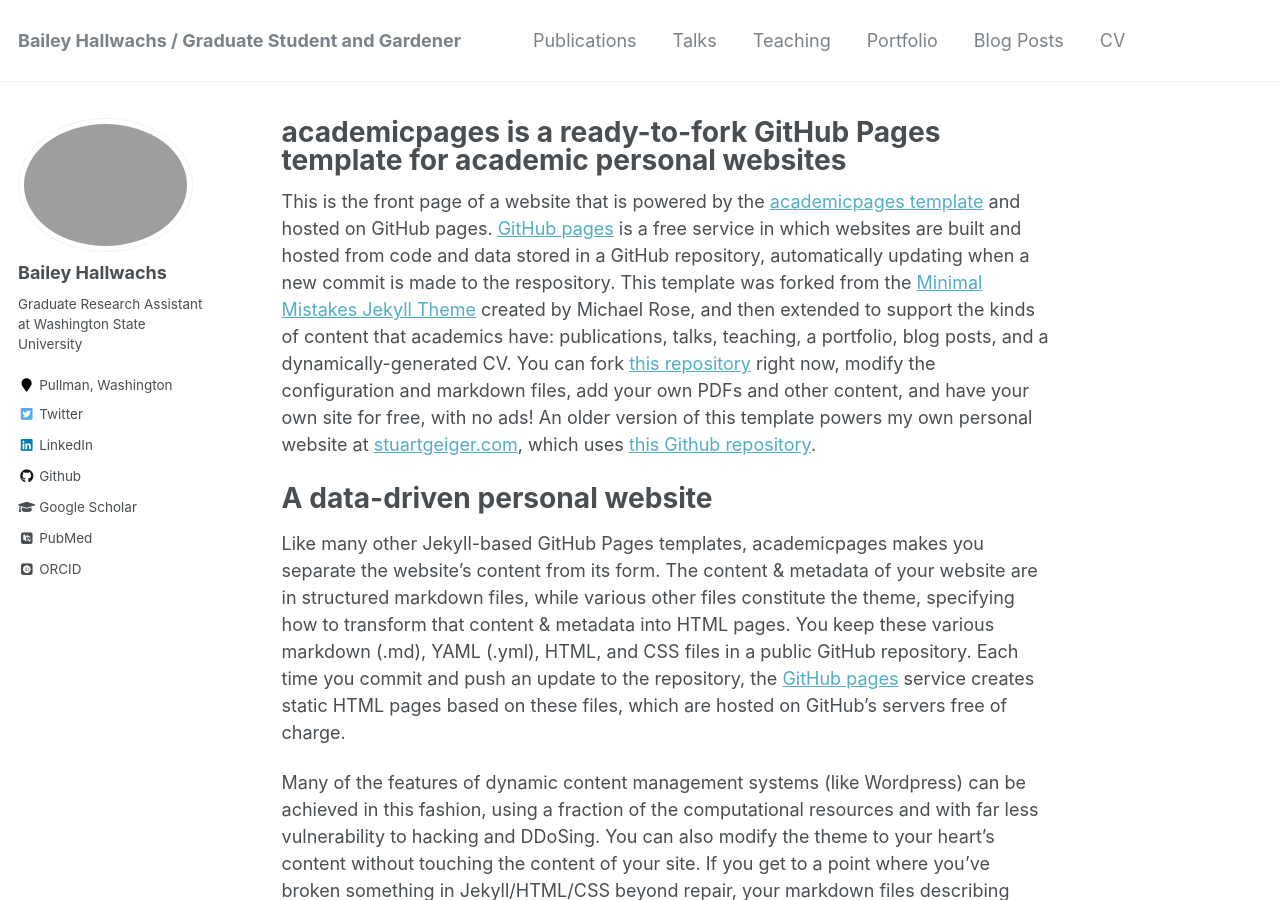
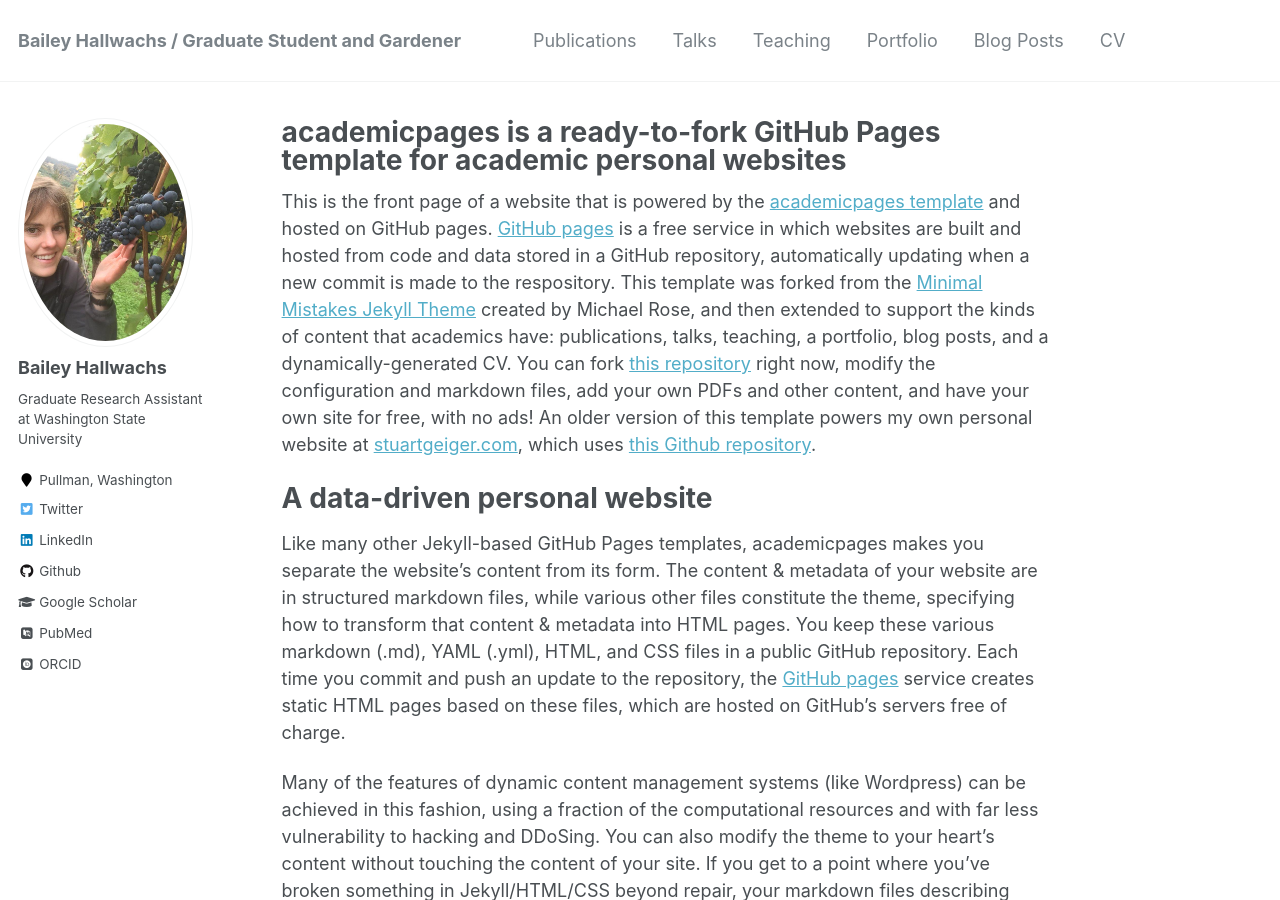
Before and after one commit to baileyhallwachs/baileyhallwachs.github.io, a Jekyll site: the page built from _pages/about.md, in a window 1280 px wide and 900 px high. Built offline with Jekyll 4.4.1, drawn with Linux system fonts in a browser that asks for light colours; some web fonts are replaced.

Commit message:
Update _config.yml

```diff
--- a/_config.yml
+++ b/_config.yml
@@ -81,7 +81,7 @@ analytics:
 # Site Author
 author:
   name             : "Bailey Hallwachs"
-  avatar           : "bailey.jpg"
+  avatar           : "136654803_462541604736874_8534533293707884749_n.jpg"
   bio              : "Graduate Research Assistant at Washington State University"
   location         : "Pullman, Washington"
   employer         :
```
